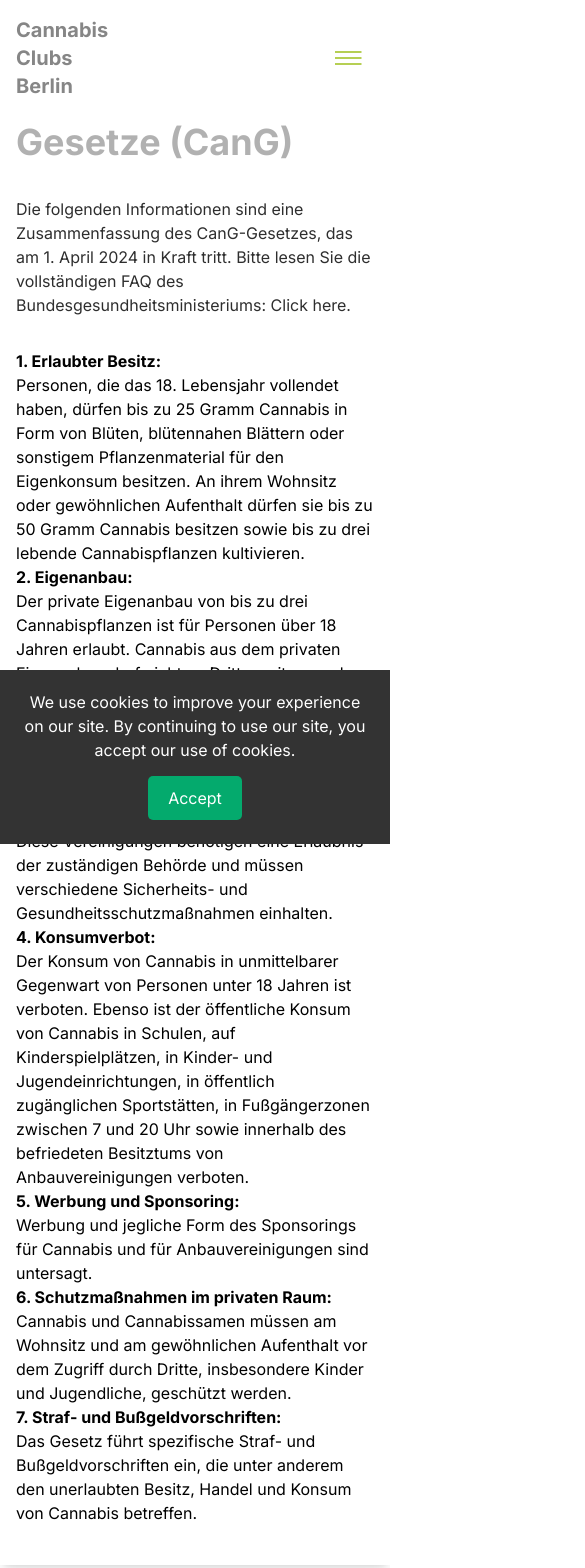
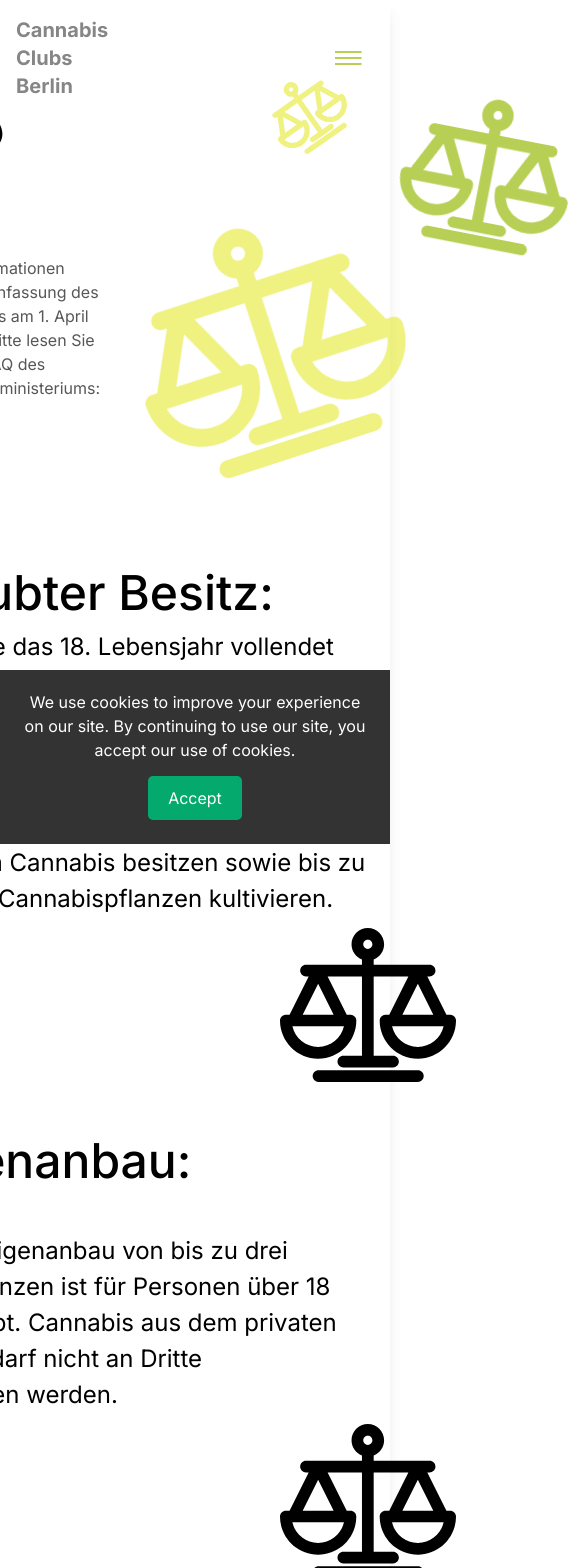
Before and after one commit to marcaufderheyde/cannabisclubsberlin.com, a Next.js app: page /de/law in a window 390 px wide. Shown: the top 1568 px of the page, 585 px wide, since content can reach past the window. Built offline with nearby package versions, Linux system fonts and the light colour scheme.

Commit message:
[CAN-49] Added Styling for Law Sections Problem Laws Were slightly unreadable
Solution
Followed figma file
- Created a component to handle each law info card.
Note
Next commit will be making all this mobile friendly

```diff
--- a/app/Components/GradientText.tsx
+++ b/app/Components/GradientText.tsx
@@ -2,11 +2,13 @@ import React from 'react';
 
 export default function GradientText({
     children,
+    className,
 }: {
     readonly children: React.ReactNode;
+    readonly className?: string;
 }) {
     return (
-        <div>
+        <div className={className}>
             {React.Children.map(children, (child, index) => {
                 return (
                     <div className='relative'>
--- /dev/null
+++ b/app/[locale]/law/law-container.tsx
@@ -0,0 +1,36 @@
+import GradientText from '@/app/Components/GradientText';
+import { ComponentType, ReactNode } from 'react';
+
+export default function LawContainer({
+    title,
+    text,
+    SvgImage,
+}: {
+    title: string;
+    text: string;
+    SvgImage: ComponentType<any>;
+}) {
+    const gridParentStyle = {
+        display: 'grid',
+        gridTemplateColumns: '1fr 1fr 1fr 1fr',
+        gridTemplateRows: '1fr 1fr 1fr',
+        maxHeight: '500px',
+        alignItems: 'Center',
+    };
+
+    return (
+        <div style={gridParentStyle}>
+            <GradientText className=' col-start-1 col-end-4 row-start-1 row-end-2'>
+                <h1 className='text-[3rem] font-medium'>{title}</h1>
+            </GradientText>
+            <p className='text-[1.5rem] col-start-1 col-end-4 row-start-2 row-end-3 self-start'>
+                {text}
+            </p>
+
+            <SvgImage
+                className='w-[176px] h-[176px] col-start-3 col-end-5 row-start-3 row-end-4 justify-self-center self-start'
+                color='black'
+            ></SvgImage>
+        </div>
+    );
+}
--- a/app/[locale]/law/law-content.tsx
+++ b/app/[locale]/law/law-content.tsx
@@ -1,49 +1,96 @@
 'use client';
 import { useTranslations } from 'next-intl';
+import LawSVG from './law-svg';
+import LawContainer from './law-container';
 
 export default function AboutContent() {
+    const pictureGridStyle = {
+        display: 'grid',
+        gridTemplateColumns: '1fr 1fr 1fr',
+        gridTemplateRows: '1fr 1fr 1fr',
+    };
+
     const t = useTranslations('LawPage');
     return (
         <div className='flex flex-col gap-8 md:gap-12 md:mt-30 lg:mt-16'>
-            <div className='md:max-w-[400px]'>
-                <h1 className='font-bold text-4xl md:text-[4rem] opacity-[0.3] text-balance leading-tight'>
+            <div className='relative flex flex-row justify-between items-start'>
+                <div className='relative flex flex-col gap-10 w-1/2'>
+                    <h1 className='text-black font-bold text-xl md:text-[4rem]'>
                         {t('headline')}
                     </h1>
+                    <div className='flex flex-row gap-3 text-lg md:text-[2.25rem] text-[#575757]'>
+                        <h2 className='font-bold'>Berlin</h2>
+                        <h2 className='font-extralight'>Germany</h2>
                     </div>
-            <p className='md:text-[1.2rem] text-[#2E2E2E] md:max-w-[500px]'>
+                    <p className='font-normal md:font-light text-[#575757] text-base md:text-[1.25rem]'>
                         {t('headline_description')}{' '}
                         <a href='https://www.bundesgesundheitsministerium.de/themen/cannabis/faq-cannabisgesetz#:~:text=Das%20Inkrafttreten%20der%20Regelungen%20zu,dahin%20bleibt%20Cannabis%20weiterhin%20verboten.'>
                             Click here.
                         </a>
                     </p>
-            <div>
-                <h2 className='font-bold text-1xl'>1. {t('term_one_title')}</h2>
-                <p>{t('term_one')}</p>
-                <h2 className='font-bold text-1xl'>
-                    2. {t('term_two_title')}{' '}
-                </h2>
-                <p>{t('term_two')}</p>
-                <h2 className='font-bold text-1xl'>
-                    3. {t('term_three_title')}
-                </h2>
-                <p>{t('term_three')}</p>
-                <h2 className='font-bold text-1xl'>
-                    4. {t('term_four_title')}{' '}
-                </h2>
-                <p>{t('term_four')}</p>
-                <h2 className='font-bold text-1xl'>
-                    5. {t('term_five_title')}
-                </h2>
-                <p>{t('term_five')}</p>
-                <h2 className='font-bold text-1xl'>
-                    6. {t('term_six_title')}{' '}
-                </h2>
-                <p>{t('term_six')}</p>
-                <h2 className='font-bold text-1xl'>
-                    7. {t('term_seven_title')}{' '}
-                </h2>
-                <p>{t('term_seven')}</p>
                 </div>
+                <div
+                    style={pictureGridStyle}
+                    className='relative right-[-2em] top-[-3em] '
+                >
+                    <LawSVG
+                        className='w-[80px] h-[80px] row-start-1 row-end-2 col-start-2 col-end-3 rotate-[-35deg]'
+                        color='rgba(227,231,31,0.56)'
+                    />
+                    <LawSVG
+                        className='w-[170px] h-[170px] mt-4 row-start-1 row-end-3 col-start-3 col-end-4 rotate-[11deg] '
+                        color='rgba(182,207,84,1.0)'
+                    />
+                    <LawSVG
+                        className='w-[270px] h-[270px] row-start-2 row-end-4 col-start-1 col-end-3  rotate-[-18deg]'
+                        color='rgba(227,231,31,0.56)'
+                    />
+                </div>
+            </div>
+
+            <LawContainer
+                title={'1. ' + t('term_one_title')}
+                text={t('term_one')}
+                SvgImage={LawSVG}
+            />
+
+            <LawContainer
+                title={'2. ' + t('term_two_title')}
+                text={t('term_two')}
+                SvgImage={LawSVG}
+            />
+
+            <LawContainer
+                title={'3. ' + t('term_three_title')}
+                text={t('term_three')}
+                SvgImage={LawSVG}
+            />
+
+            <LawContainer
+                title={'4. ' + t('term_four_title')}
+                text={t('term_four')}
+                SvgImage={LawSVG}
+            />
+
+            <LawContainer
+                title={'5. ' + t('term_five_title')}
+                text={t('term_five')}
+                SvgImage={LawSVG}
+            />
+
+            <LawContainer
+                title={'6. ' + t('term_six_title')}
+                text={t('term_six')}
+                SvgImage={LawSVG}
+            />
+
+            <LawContainer
+                title={'7. ' + t('term_seven_title')}
+                text={t('term_seven')}
+                SvgImage={LawSVG}
+            />
+
+            <div className='my-10'></div>
         </div>
     );
 }
--- /dev/null
+++ b/app/[locale]/law/law-svg.tsx
@@ -0,0 +1,42 @@
+export default function LawSVG({
+    color,
+    className,
+}: {
+    readonly color: string;
+    readonly className?: string;
+}) {
+    return (
+        <svg
+            fill={color}
+            height='800px'
+            width='800px'
+            version='1.1'
+            id='Capa_1'
+            viewBox='0 0 225.25 225.25'
+            className={className}
+        >
+            <g>
+                <path
+                    d='M217.75,124.981h-4.752l-24.451-48.9h2.939c4.143,0,7.5-3.358,7.5-7.5c0-4.142-3.357-7.5-7.5-7.5h-71.588v-6.635
+		c7.803-3.021,13.359-10.584,13.359-19.44c0-11.501-9.357-20.857-20.859-20.857c-11.501,0-20.857,9.356-20.857,20.857
+		c0,8.855,5.556,16.419,13.357,19.44v6.635H33.313c-4.143,0-7.5,3.358-7.5,7.5c0,4.142,3.357,7.5,7.5,7.5h3.391l-24.451,48.9H7.5
+		c-4.143,0-7.5,3.358-7.5,7.5c0,26.929,21.908,48.837,48.838,48.837c26.929,0,48.836-21.908,48.836-48.837
+		c0-4.142-3.357-7.5-7.5-7.5h-4.752l-24.449-48.9h43.926v101.403H81.08c-4.143,0-7.5,3.358-7.5,7.5c0,4.142,3.357,7.5,7.5,7.5
+		h63.555c4.143,0,7.5-3.358,7.5-7.5c0-4.142-3.357-7.5-7.5-7.5h-24.736V76.081h44.379l-24.449,48.9h-4.752
+		c-4.143,0-7.5,3.358-7.5,7.5c0,26.929,21.907,48.837,48.836,48.837c26.93,0,48.838-21.908,48.838-48.837
+		C225.25,128.339,221.893,124.981,217.75,124.981z M112.398,29.148c3.23,0,5.859,2.628,5.859,5.858c0,3.23-2.629,5.857-5.859,5.857
+		c-3.229,0-5.857-2.627-5.857-5.857C106.541,31.776,109.169,29.148,112.398,29.148z M48.838,166.318
+		c-16.081,0-29.578-11.277-33-26.337h1.018c0.008,0,0.017,0.001,0.025,0.001c0.007,0,0.014-0.001,0.021-0.001h63.869
+		c0.008,0,0.015,0.001,0.021,0.001c0.009,0,0.018-0.001,0.025-0.001h1.018C78.415,155.042,64.918,166.318,48.838,166.318z
+		 M29.021,124.981l19.816-39.63l19.814,39.63H29.021z M176.412,85.351l19.816,39.63h-39.631L176.412,85.351z M176.412,166.318
+		c-16.08,0-29.577-11.277-32.998-26.337h1.018c0.008,0,0.017,0.001,0.025,0.001c0.007,0,0.014-0.001,0.021-0.001h63.869
+		c0.008,0,0.015,0.001,0.021,0.001c0.009,0,0.018-0.001,0.025-0.001h1.018C205.99,155.042,192.493,166.318,176.412,166.318z'
+                />
+                <path
+                    d='M176.412,196.102H49.303c-4.143,0-7.5,3.358-7.5,7.5c0,4.142,3.357,7.5,7.5,7.5h127.109c4.143,0,7.5-3.358,7.5-7.5
+		C183.912,199.46,180.555,196.102,176.412,196.102z'
+                />
+            </g>
+        </svg>
+    );
+}
```
Also changed, not shown: public/law.svg (added). Lines whose indentation alone changed are shown as unchanged.
